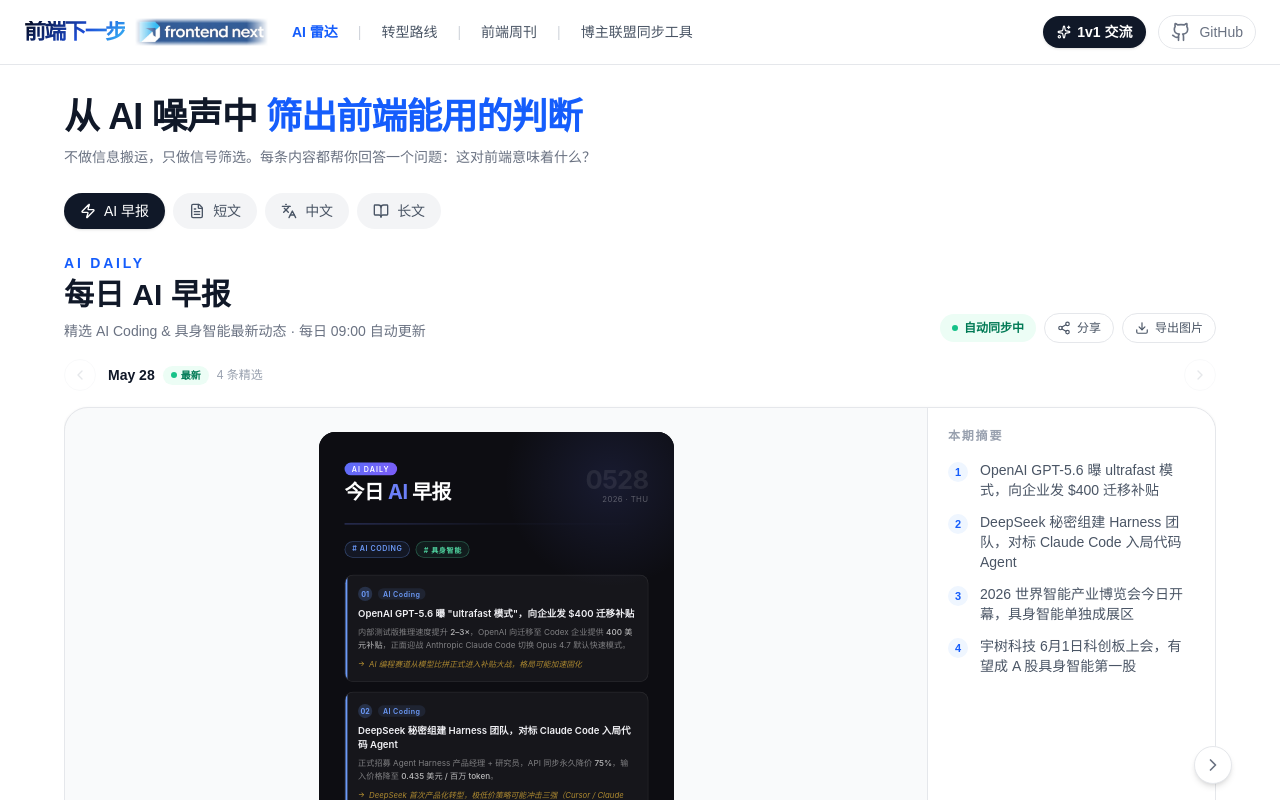
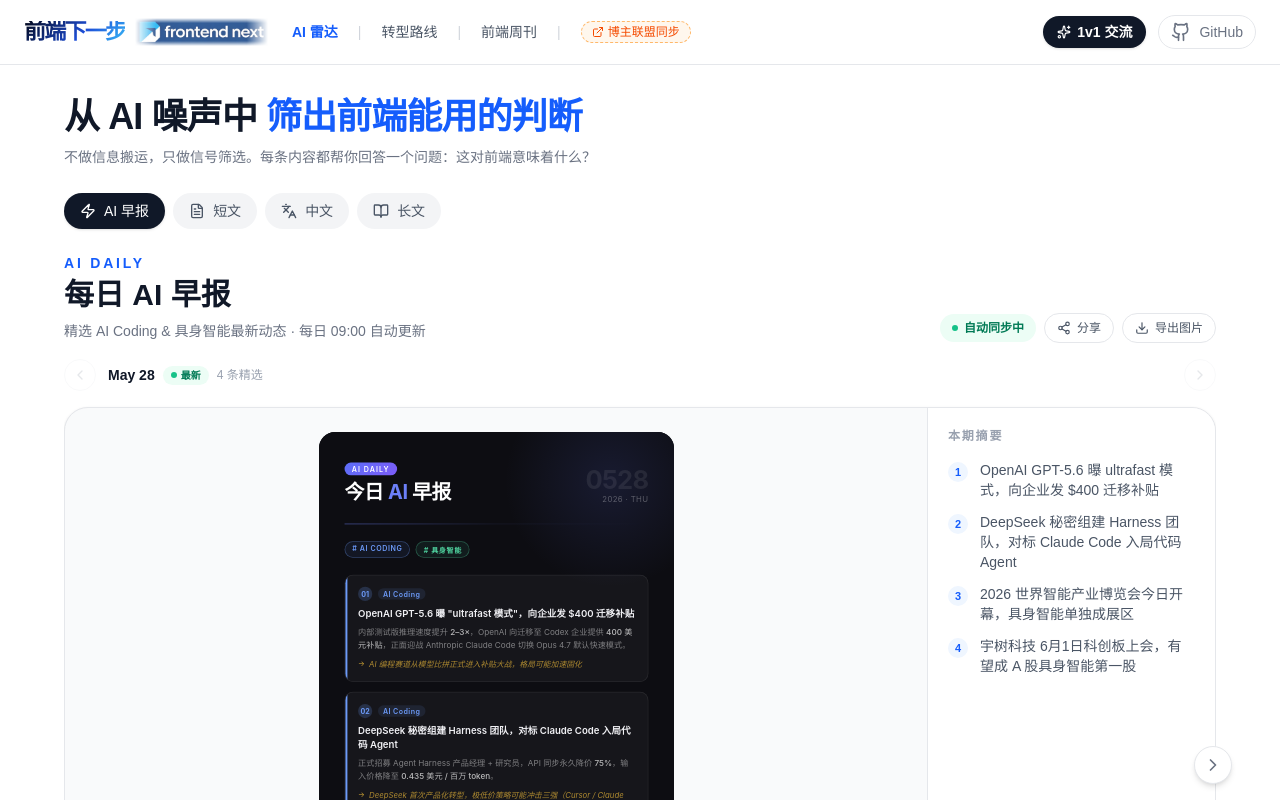
Before and after one commit to TUARAN/frontend-weekly-digest-cn, a Next.js app in the folder web/: page / in a window 1280 px wide. Shown: the top 800 px of the page. Built offline with nearby package versions, Linux system fonts and the light colour scheme.

Commit message:
feat: 替换博主联盟链接为 syncblog.cn/sync，导航外链样式特殊标识

```diff
--- a/web/components/Footer.tsx
+++ b/web/components/Footer.tsx
@@ -13,7 +13,7 @@
 ];
 
 const communityLinks = [
-  { label: '博主联盟同步工具', href: 'https://md.tuaran666.workers.dev/', external: true },
+  { label: '博主联盟同步工具', href: 'https://syncblog.cn/sync', external: true },
   { label: 'GitHub 仓库', href: 'https://github.com/TUARAN/frontend-weekly-digest-cn', external: true },
   { label: '公众号《前端周看》', href: '#', external: false },
   { label: '微信群（备注"前端周刊"）', href: '#', external: false },
--- a/web/components/Header.tsx
+++ b/web/components/Header.tsx
@@ -2,7 +2,7 @@
 
 import Link from 'next/link';
 import { usePathname } from 'next/navigation';
-import { Github, Sparkles } from 'lucide-react';
+import { Github, Sparkles, ExternalLink } from 'lucide-react';
 import { cn } from '@/lib/utils';
 import BrandLogo from '@/components/BrandLogo';
 
@@ -43,12 +43,13 @@
             <span className="inline-flex items-center gap-5">
               <span className="select-none text-gray-300 dark:text-gray-700">|</span>
               <a
-                href="https://md.tuaran666.workers.dev/"
+                href="https://syncblog.cn/sync"
                 target="_blank"
                 rel="noopener noreferrer"
-                className="transition-colors hover:text-blue-600 dark:hover:text-blue-400"
+                className="inline-flex items-center gap-1 rounded-full border border-dashed border-orange-300 bg-orange-50 px-2.5 py-0.5 text-xs font-medium text-orange-600 transition-colors hover:border-orange-400 hover:bg-orange-100 dark:border-orange-700 dark:bg-orange-950/40 dark:text-orange-400 dark:hover:border-orange-600 dark:hover:bg-orange-950/60"
               >
-                博主联盟同步工具
+                <ExternalLink className="h-3 w-3" />
+                博主联盟同步
               </a>
             </span>
           </nav>
```
